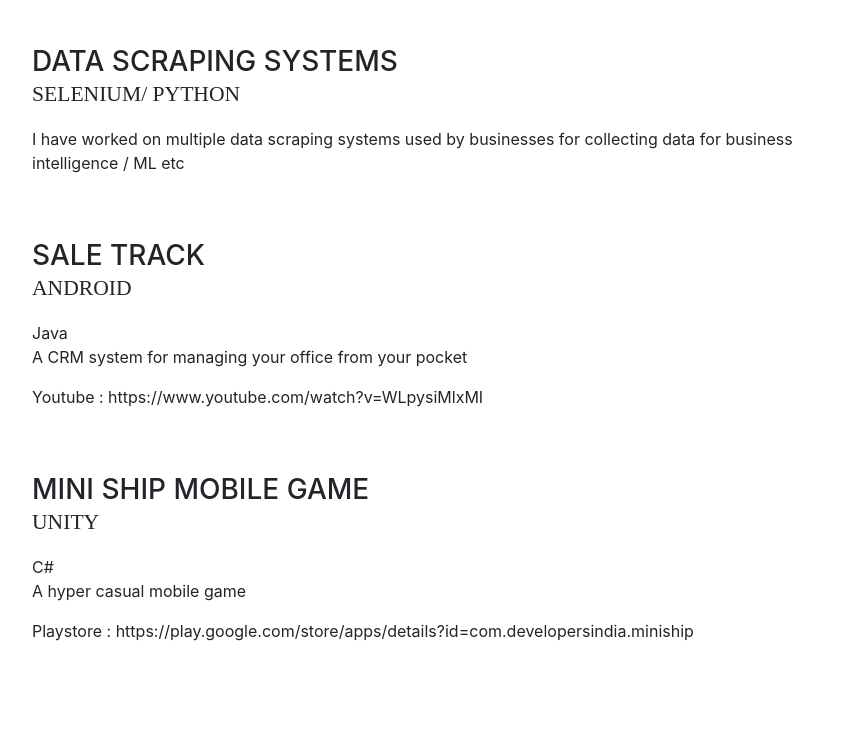
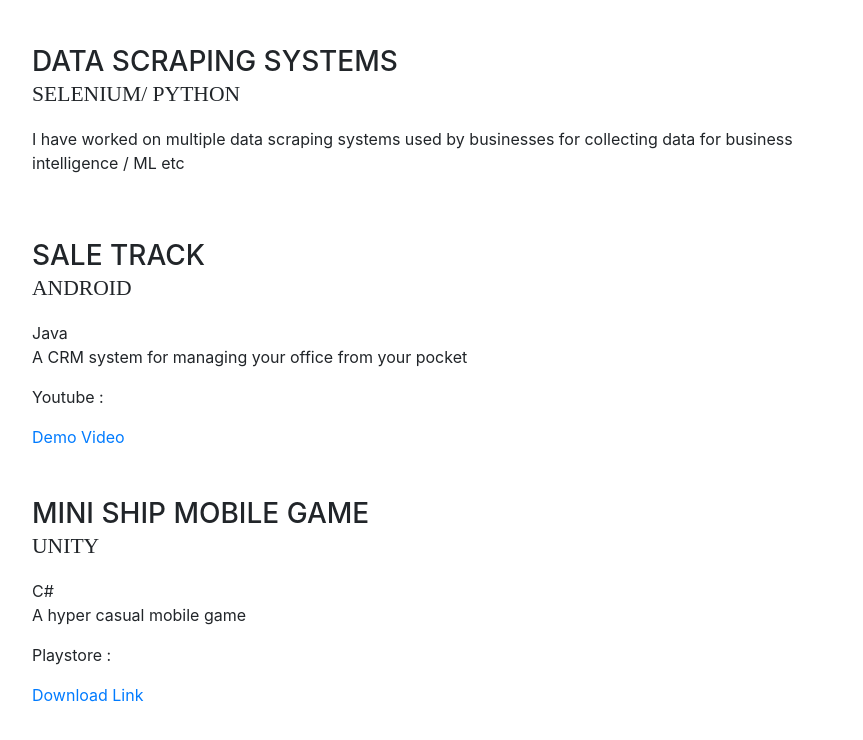
Before and after one commit to parthwaidya/parthwaidya.github.io, a website with bundled scripts: page index.html in a window 1280 px wide. Shown: the part 3618-4358 px from the top of the page, without its empty margins (336-1199 px from the left). Built offline with nearby package versions, Linux system fonts and the light colour scheme; a web font is replaced by a local one.

Commit message:
Links fixed
Links fixed

```diff
--- a/index.html
+++ b/index.html
@@ -340,7 +340,7 @@
               <div class="subheading mb-3">Android</div>
               <div>Java</div>
               <p>A CRM system for managing your office from your pocket </p>
-              <p>Youtube :  https://www.youtube.com/watch?v=WLpysiMlxMI</p>
+              <p>Youtube :  </p><a href="https://www.youtube.com/watch?v=WLpysiMlxMI">Demo Video</a>
             </div>
 
           </div>
@@ -352,7 +352,7 @@
               <div class="subheading mb-3">Unity</div>
               <div>C#</div>
               <p>A hyper casual mobile game </p>
-              <p>Playstore :  https://play.google.com/store/apps/details?id=com.developersindia.miniship</p>
+              <p>Playstore :  </p><a href="https://play.google.com/store/apps/details?id=com.developersindia.miniship">Download Link</a>
             </div>
 
           </div>
```
